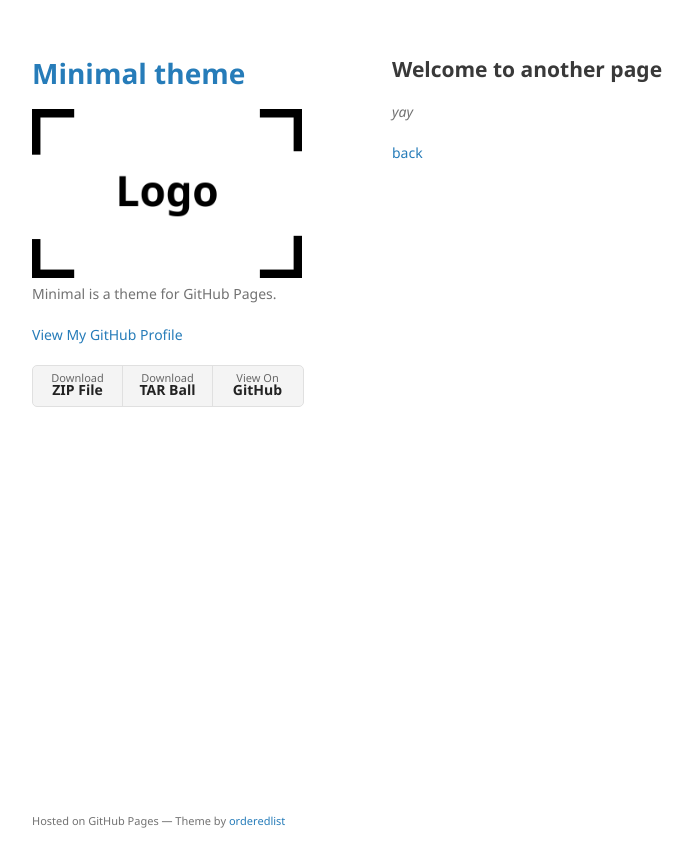
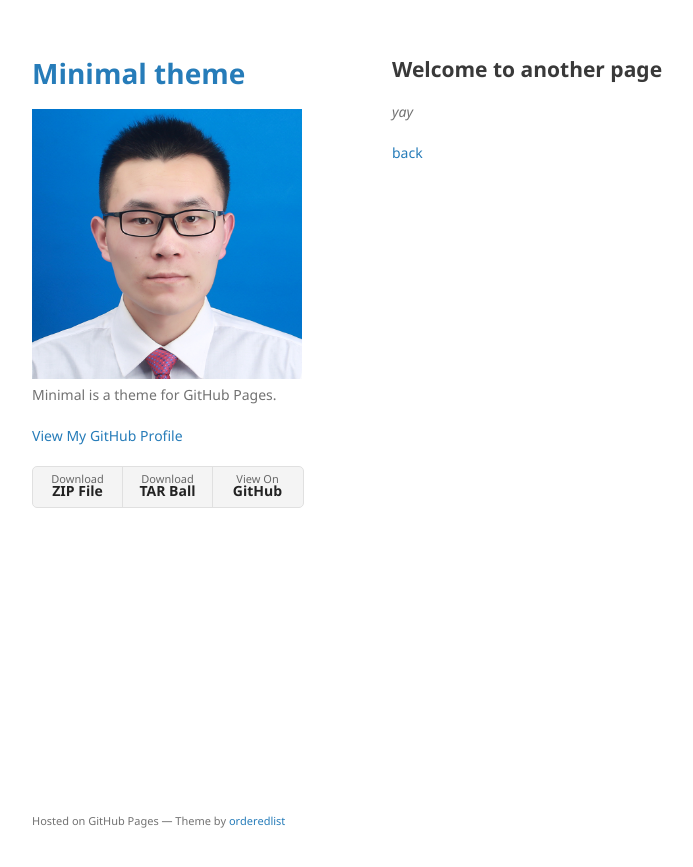
Before and after one commit to mengzhezhou/mengzhezhou.github.io, a Jekyll site: the page built from another-page.md, in a window 1280 px wide. Shown: the top 867 px of the page, without its empty margins (178-871 px from the left). Built offline with Jekyll 4.4.1, drawn with Linux system fonts in a browser that asks for light colours; our own code applies the rules of GitHub Pages for plain Markdown files.

Commit message:
add jekyll theme

```diff
--- a/_config.yml
+++ b/_config.yml
@@ -1,5 +1,5 @@
 title: Minimal theme
-logo: /assets/img/logo.png
+logo: /assets/img/zqs_photo.png
 description: Minimal is a theme for GitHub Pages.
 show_downloads: true
 google_analytics:
```
Also changed, not shown: assets/img/logo.png (deleted), assets/img/zqs_photo.png (added).
